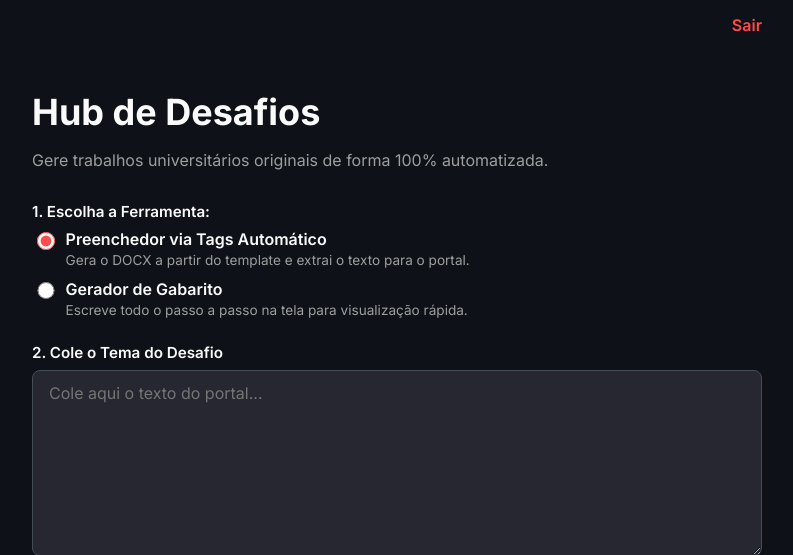
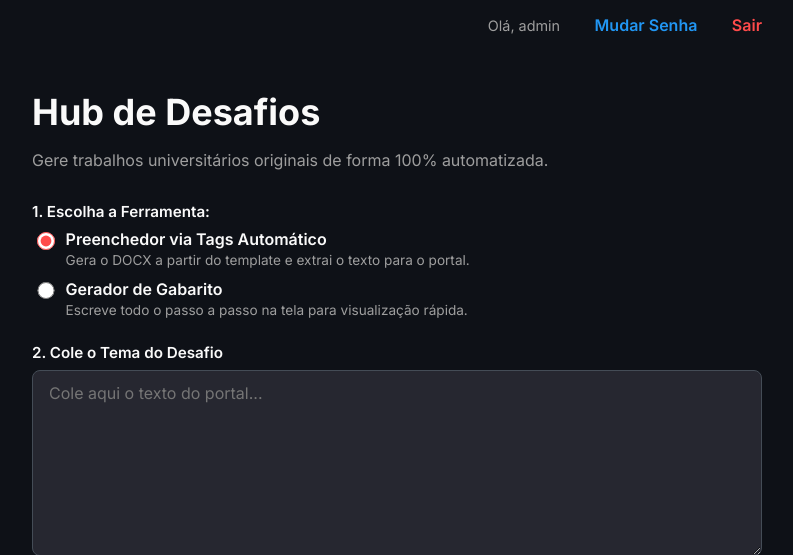
Before and after one commit to Calefi018/docx_autoCreateFlask, a Flask app: template templates/index.html in a window 1280 px wide. Shown: the top 555 px of the page, without its empty margins (243-1036 px from the left). Run offline with Flask 3, Linux system fonts and the light colour scheme; the template is opened without the code that fills it: values that come from a table or form of the project are taken from there, others are empty.

Commit message:
Update index.html

```diff
--- a/templates/index.html
+++ b/templates/index.html
@@ -105,8 +105,10 @@
 <body>
 
 <div class="top-nav">
+    <span style="color: #9E9E9E; font-size: 0.9rem; margin-right: 15px;">Olá, {{ user.username }}</span>
+    <a href="/mudar_senha" style="color: #2196F3; margin-right: 15px;">Mudar Senha</a>
     {% if role in ['admin', 'sub-admin'] %}
-        <a href="/admin" style="color: #57D2A9;">⚙️ Painel Admin</a>
+        <a href="/admin" style="color: #57D2A9; margin-right: 15px;">⚙️ Painel Admin</a>
     {% endif %}
     <a href="/logout" style="color: #FF4B4B;">Sair</a>
 </div>
```
